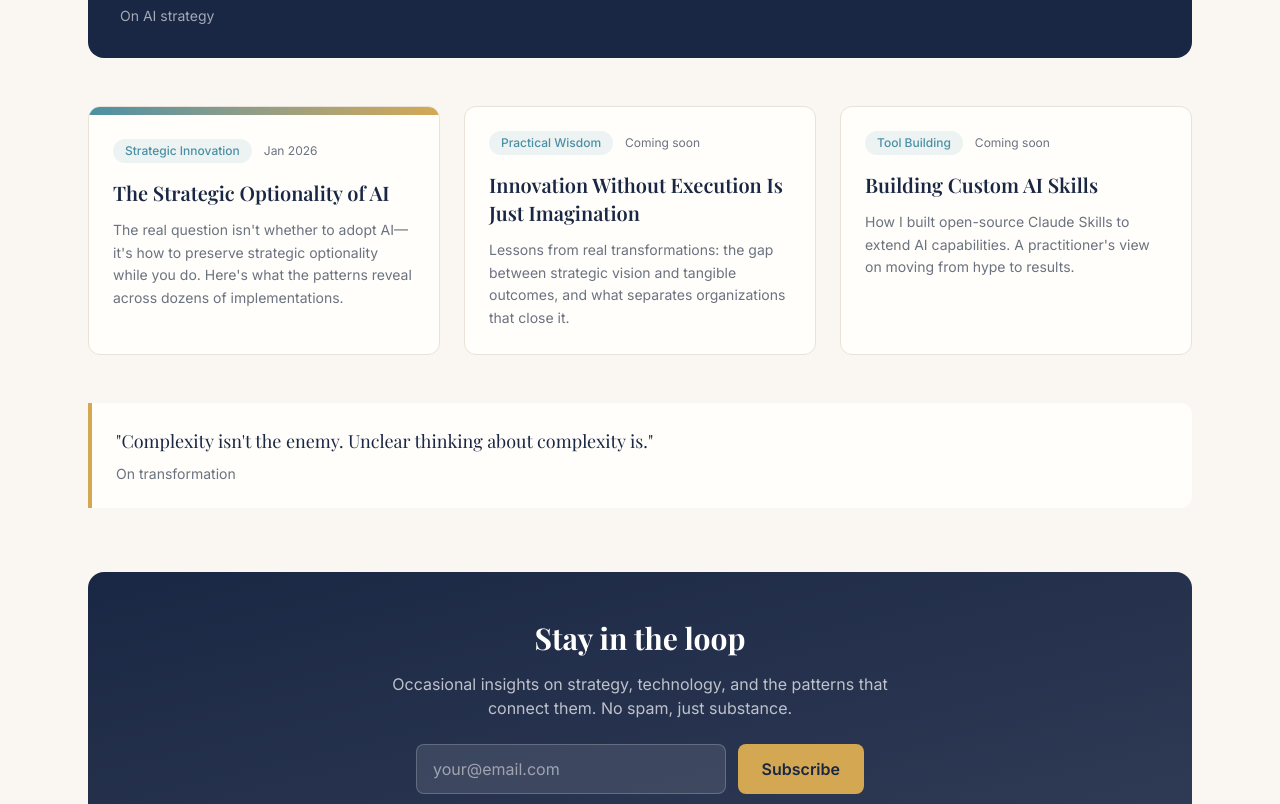
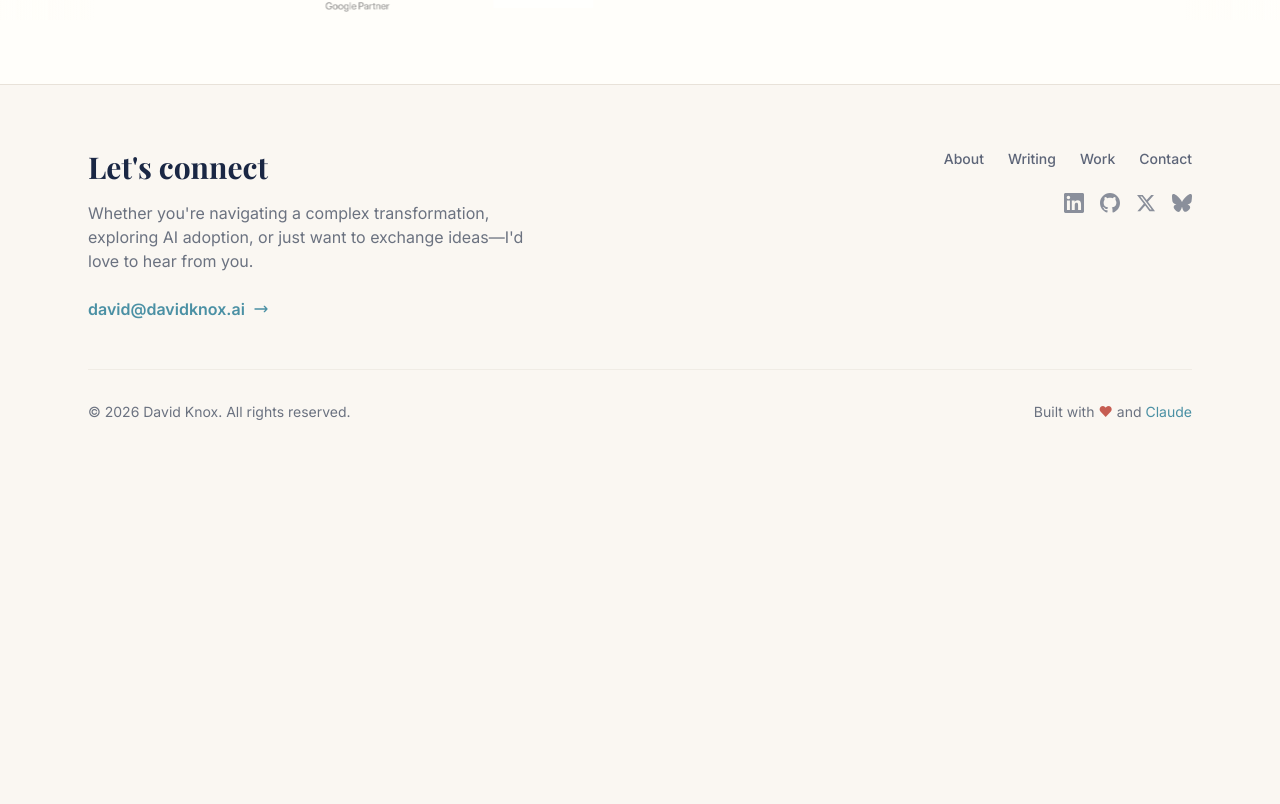
Before and after one commit to davidthierryknox-dot/davidknox-ai, a React (Vite) app: page / in a window 1280 px wide. Shown: the part 1576-2380 px from the top of the page. After the commit the page ends 2062 px from the top, so only its background shows below. Built offline with nearby package versions, Linux system fonts and the light colour scheme.

Commit message:
Simplify Writing section - remove cards and newsletter
Co-Authored-By: Claude Opus 4.5 <noreply@anthropic.com>

```diff
--- a/src/components/Writing.jsx
+++ b/src/components/Writing.jsx
@@ -1,124 +1,8 @@
-const posts = [
-  {
-    title: 'The Strategic Optionality of AI',
-    excerpt: 'The real question isn\'t whether to adopt AI—it\'s how to preserve strategic optionality while you do. Here\'s what the patterns reveal across dozens of implementations.',
-    category: 'Strategic Innovation',
-    date: 'Jan 2026',
-    featured: true,
-    link: '#',
-  },
-  {
-    title: 'Innovation Without Execution Is Just Imagination',
-    excerpt: 'Lessons from real transformations: the gap between strategic vision and tangible outcomes, and what separates organizations that close it.',
-    category: 'Practical Wisdom',
-    date: 'Coming soon',
-    featured: false,
-    link: '#',
-  },
-  {
-    title: 'Building Custom AI Skills',
-    excerpt: 'How I built open-source Claude Skills to extend AI capabilities. A practitioner\'s view on moving from hype to results.',
-    category: 'Tool Building',
-    date: 'Coming soon',
-    featured: false,
-    link: 'https://github.com/davidthierryknox-dot/claude-skills',
-  },
-]
-
-const insights = [
-  {
-    quote: 'The interesting question is never "should we use AI?" but rather "what strategic options does this create or foreclose?"',
-    context: 'On AI strategy',
-  },
-  {
-    quote: 'Complexity isn\'t the enemy. Unclear thinking about complexity is.',
-    context: 'On transformation',
-  },
-]
-
 export default function Writing() {
   return (
-    <section id="writing" className="py-24">
+    <section id="writing" className="py-16">
       <div className="max-w-6xl mx-auto px-6">
-        <div className="flex flex-col md:flex-row md:items-end md:justify-between mb-12">
-          <div>
-            <p className="text-zissou font-medium mb-3">Writing</p>
-            <h2 className="font-display text-3xl md:text-4xl font-bold text-navy">
-              Insights & Ideas
-            </h2>
-          </div>
-        </div>
-
-        {/* Featured insight */}
-        <div className="mb-12 p-8 bg-navy rounded-2xl text-white">
-          <blockquote className="font-display text-xl md:text-2xl leading-relaxed mb-4">
-            "{insights[0].quote}"
-          </blockquote>
-          <p className="text-white/60 text-sm">{insights[0].context}</p>
-        </div>
-
-        <div className="grid md:grid-cols-2 lg:grid-cols-3 gap-6">
-          {posts.map((post, index) => (
-            <article
-              key={post.title}
-              className={`group bg-warm-white rounded-xl border border-sand overflow-hidden card-hover ${
-                index === 0 ? 'md:col-span-2 lg:col-span-1' : ''
-              }`}
-            >
-              {post.featured && (
-                <div className="h-2 bg-gradient-to-r from-zissou to-mustard"></div>
-              )}
-              <div className="p-6">
-                <div className="flex items-center gap-3 mb-4">
-                  <span className="text-xs font-medium text-zissou bg-zissou/10 px-3 py-1 rounded-full">
-                    {post.category}
-                  </span>
-                  <span className="text-xs text-slate">{post.date}</span>
-                </div>
-                <h3 className="font-display text-xl font-semibold text-navy mb-3 group-hover:text-zissou transition-colors">
-                  <a href={post.link} target={post.link.startsWith('http') ? '_blank' : undefined} rel={post.link.startsWith('http') ? 'noopener noreferrer' : undefined}>
-                    {post.title}
-                  </a>
-                </h3>
-                <p className="text-slate text-sm leading-relaxed">
-                  {post.excerpt}
-                </p>
-              </div>
-            </article>
-          ))}
-        </div>
-
-        {/* Second insight */}
-        <div className="mt-12 p-6 border-l-4 border-mustard bg-warm-white rounded-r-xl">
-          <blockquote className="font-display text-lg text-navy leading-relaxed mb-2">
-            "{insights[1].quote}"
-          </blockquote>
-          <p className="text-slate text-sm">{insights[1].context}</p>
-        </div>
-
-        {/* Newsletter CTA */}
-        <div className="mt-16 bg-gradient-to-br from-navy to-navy/90 rounded-2xl p-8 md:p-12 text-center">
-          <h3 className="font-display text-2xl md:text-3xl font-bold text-white mb-4">
-            Stay in the loop
-          </h3>
-          <p className="text-white/70 mb-6 max-w-lg mx-auto">
-            Occasional insights on strategy, technology, and the patterns that connect them.
-            No spam, just substance.
-          </p>
-          <form className="flex flex-col sm:flex-row gap-3 max-w-md mx-auto">
-            <input
-              type="email"
-              placeholder="your@email.com"
-              className="flex-1 px-4 py-3 rounded-lg bg-white/10 border border-white/20 text-white placeholder-white/50 focus:outline-none focus:border-zissou"
-            />
-            <button
-              type="submit"
-              className="px-6 py-3 bg-mustard text-navy font-semibold rounded-lg hover:bg-mustard/90 transition-colors"
-            >
-              Subscribe
-            </button>
-          </form>
-        </div>
+        <p className="text-zissou font-medium">Writing</p>
       </div>
     </section>
   )
```
